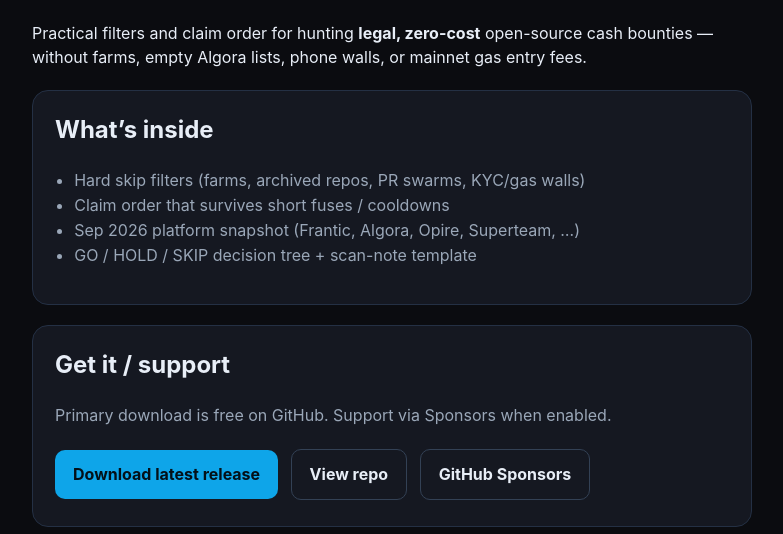
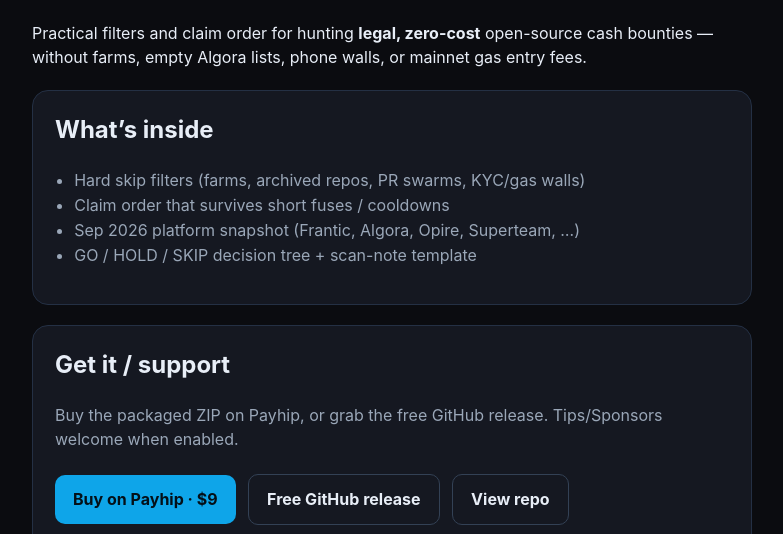
Before and after one commit to OpheliaStowe3/earn-store, a plain HTML site: page index.html in a window 1280 px wide. Shown: the part 254-788 px from the top of the page, without its empty margins (248-1031 px from the left). Drawn offline with Linux system fonts and the light colour scheme.

Commit message:
Link Payhip product on storefront
Point the primary CTA at the live $9 Payhip listing while keeping the free GitHub release.

```diff
--- a/index.html
+++ b/index.html
@@ -37,8 +37,9 @@
   </div>
   <div class="card">
     <h2 style="margin-top:0">Get it / support</h2>
-    <p style="color:var(--muted)">Primary download is free on GitHub. Support via Sponsors when enabled.</p>
-    <a class="btn" href="https://github.com/OpheliaStowe3/oss-bounty-playbook/releases/latest">Download latest release</a>
+    <p style="color:var(--muted)">Buy the packaged ZIP on Payhip, or grab the free GitHub release. Tips/Sponsors welcome when enabled.</p>
+    <a class="btn" href="https://payhip.com/b/DfXou">Buy on Payhip · $9</a>
+    <a class="btn secondary" href="https://github.com/OpheliaStowe3/oss-bounty-playbook/releases/latest">Free GitHub release</a>
     <a class="btn secondary" href="https://github.com/OpheliaStowe3/oss-bounty-playbook">View repo</a>
     <a class="btn secondary" href="https://github.com/sponsors/OpheliaStowe3">GitHub Sponsors</a>
   </div>
```
